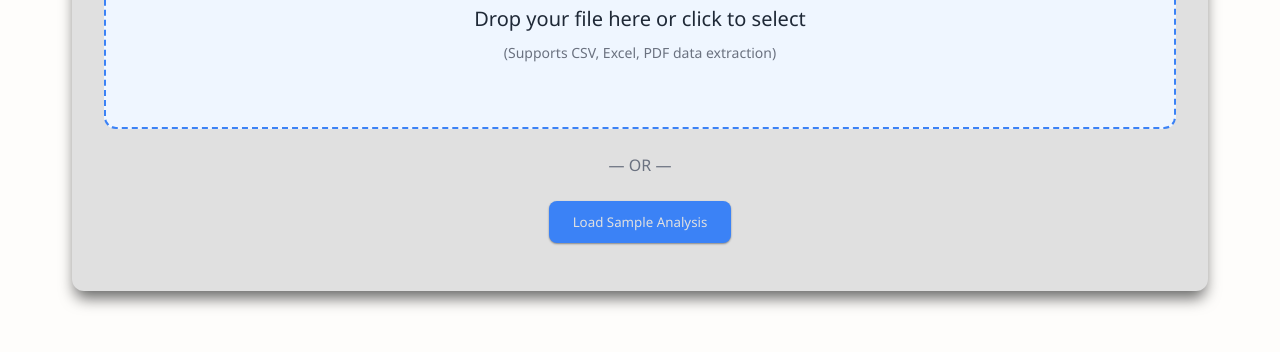
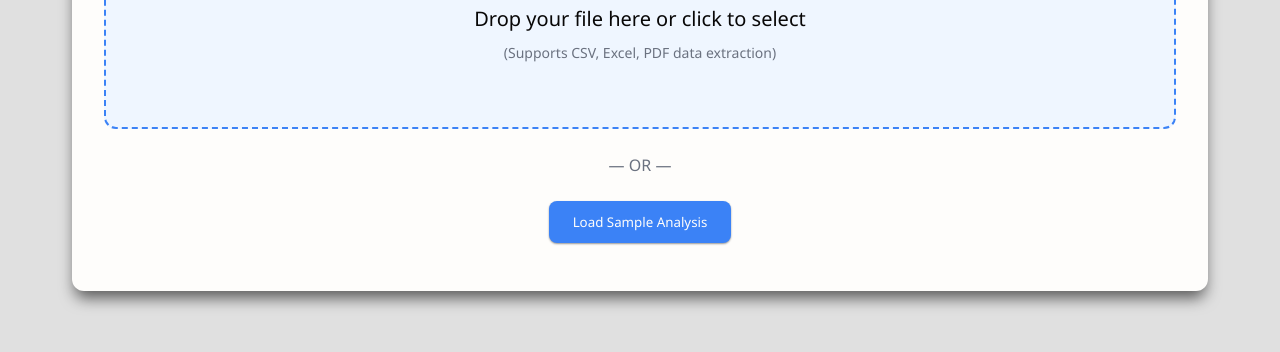
Before and after one commit to Jumana428/SmartFinAnalyzer, a plain HTML site: page index.html in a window 1280 px wide. Shown: the part 448-800 px from the top of the page. Drawn offline with Linux system fonts and the light colour scheme.

Commit message:
index.html

```diff
--- a/index.html
+++ b/index.html
@@ -7,11 +7,11 @@
     <style>
         /* --- CSS Reset & Variables --- */
         :root {
-  --bg-dark-blue: #1F2937;
+  --bg-dark-blue: #080707;
   --color-success: #10B981;
   --color-danger: #f87171;
-  --bg-main: #FEFDFB;
-  --color-white: #e0e0e0;
+  --bg-main: #e0e0e0;
+  --color-white: #FEFDFB;
   --text-main: #1F2937;
   --text-light: #6B7280;
   --accent-blue: #3B82F6;
```
